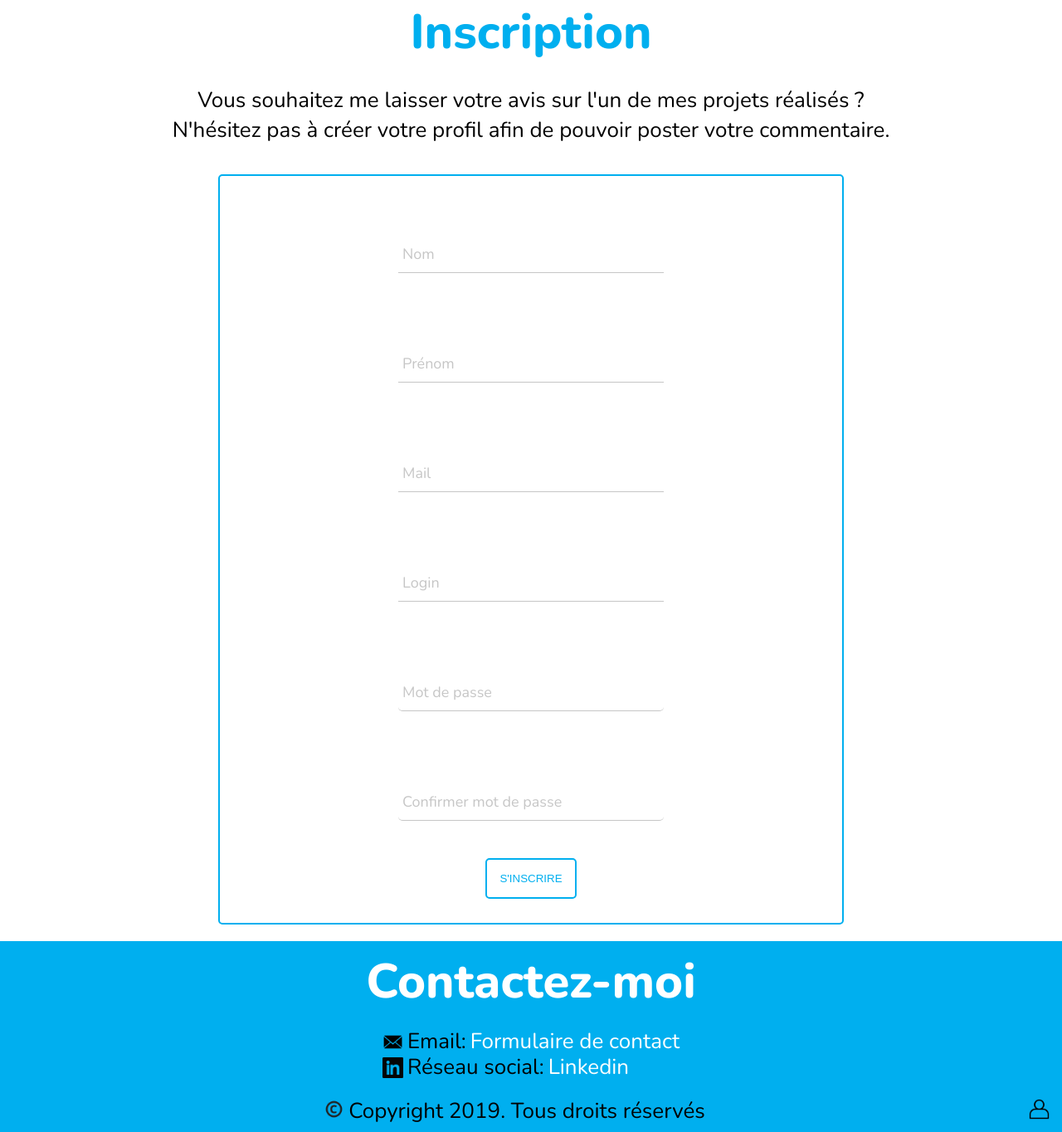
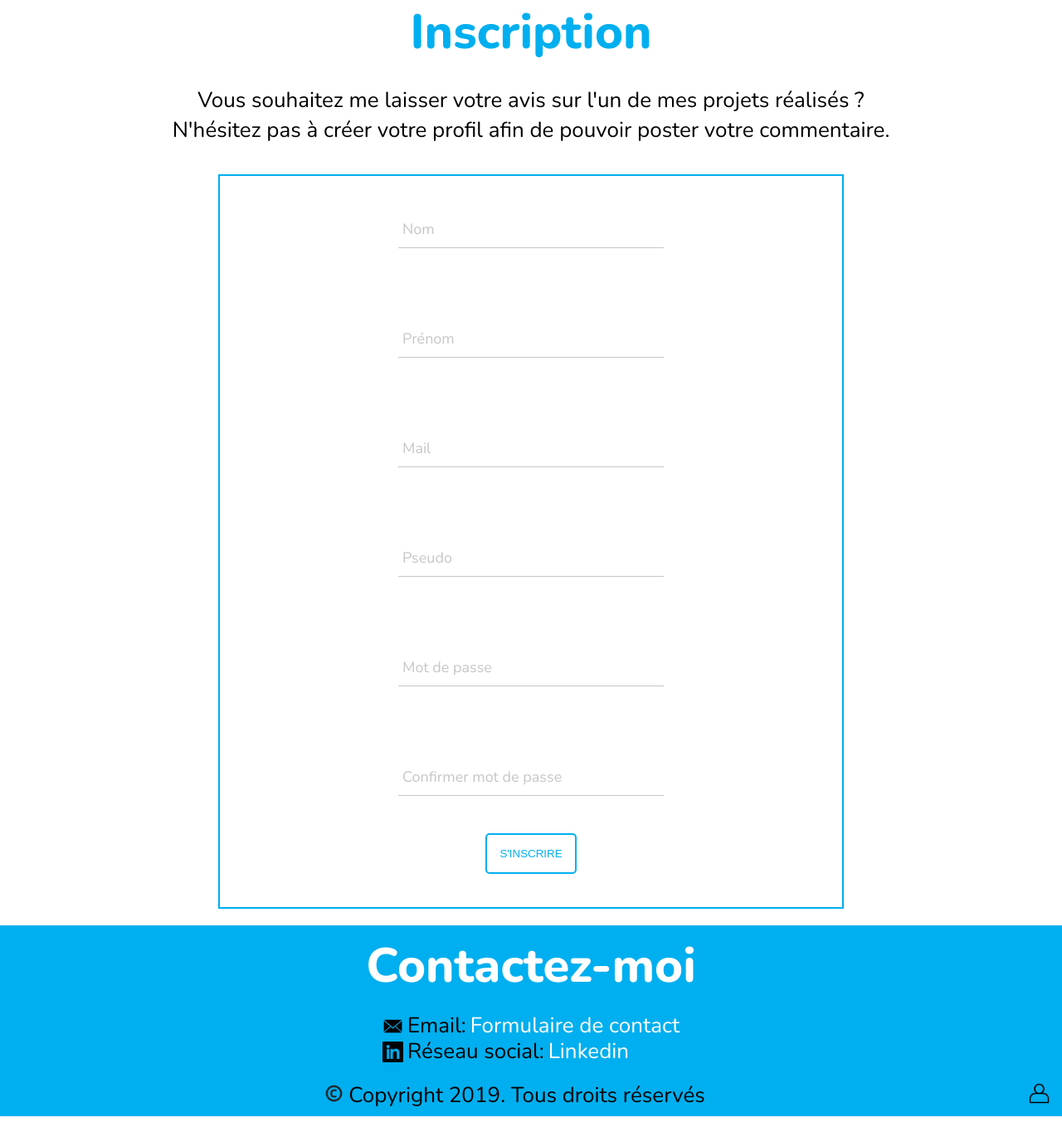
Before and after one commit to Scratchy-Show/Blog-PHP, a PHP site: template views/registration.html.twig in a window 1280 px wide. Shown: the part 403-1767 px from the top of the page at 83% size. Run offline with PHP 8.4, Linux system fonts and the light colour scheme; the template is opened without the code that fills it: most values are stand-ins (such as "Sample title", 1, 10 or a date in 2020); some libraries are stand-ins or nearby versions.

Commit message:
Change of some variable names in the method registration() for better readability. Creating of the checkSingleMail() method in CheckFormValuesController() which checks if the email address is unique. Creating of the getUserByEmail() method in User, which retrieves the user associated with an email address. Added error message if the email address is not unique. Setting up error messages above the fields concerned. Replacement in the views of the term 'login' bu 'username'. Replacement in the controllers and User of the term 'login' by 'username'. Creating the checkSingleUsername() method in CheckFormValuesController, which checks if the nickname is unique. Creating of the getUserByUsername() method in User, which retrieves the user associated with a username. Added error message if username is not unique.

```diff
--- a/public/css/scss/pages/_registration.scss
+++ b/public/css/scss/pages/_registration.scss
@@ -15,13 +15,11 @@
     }
 
     .error-container {
+        width: 90%;
+        margin: auto;
 
         .error {
             @include error;
-        }
-
-        div:nth-last-of-type(1) { // Cible la première div en partant de la fin
-            margin-bottom: 40px;
         }
     }
 
@@ -32,14 +30,6 @@
 
         form {
             @include form;
-            height: 900px;
-
-            .checkPassword {
-
-                input {
-                    border-radius: 5px;
-                }
-            }
         }
     }
 }
--- a/public/css/scss/utilities/_mixins.scss
+++ b/public/css/scss/utilities/_mixins.scss
@@ -134,7 +134,7 @@
 
 @mixin error {
     display: flex;
-    padding: 10px;
+    padding: 15px 10px 10px 10px;
 
     img {
         width: 30px;
@@ -159,9 +159,8 @@
     max-width: 750px;
     margin: auto;
     border: 2px solid $blue;
-    border-radius: 5px;
 
-    .input {
+    .input-container {
         position: relative;
         margin: 45px 0;
 
@@ -216,6 +215,9 @@
         }
     }
 
+    .submit-container {
+        margin-bottom: 40px;
+
         .submit {
             padding: 15px;
             border: 2px solid $blue;
@@ -232,3 +234,4 @@
             }
         }
     }
+}
--- a/public/css/stylesheets/main.css
+++ b/public/css/stylesheets/main.css
@@ -1057,10 +1060,15 @@ footer .copyright-footer .admin-footer {
 .registration-main-container .post-comment p:last-child {
   margin-top: 10px;
 }
-/* line 19, ../scss/pages/_registration.scss */
+/* line 17, ../scss/pages/_registration.scss */
+.registration-main-container .error-container {
+  width: 90%;
+  margin: auto;
+}
+/* line 21, ../scss/pages/_registration.scss */
 .registration-main-container .error-container .error {
   display: flex;
-  padding: 10px;
+  padding: 15px 10px 10px 10px;
 }
 /* line 139, ../scss/utilities/_mixins.scss */
 .registration-main-container .error-container .error img {
@@ -1095,42 +1099,40 @@ footer .copyright-footer .admin-footer {
   max-width: 750px;
   margin: auto;
   border: 2px solid #00afef;
-  border-radius: 5px;
-  height: 900px;
 }
-/* line 164, ../scss/utilities/_mixins.scss */
-.registration-main-container .form-container form .input {
+/* line 163, ../scss/utilities/_mixins.scss */
+.registration-main-container .form-container form .input-container {
   position: relative;
   margin: 45px 0;
 }
-/* line 168, ../scss/utilities/_mixins.scss */
-.registration-main-container .form-container form .input input {
+/* line 167, ../scss/utilities/_mixins.scss */
+.registration-main-container .form-container form .input-container input {
   width: 310px;
   padding: 10px 5px;
   font-size: 18px;
   border: none;
   border-bottom: 1px solid #c6c6c6;
 }
-/* line 175, ../scss/utilities/_mixins.scss */
-.registration-main-container .form-container form .input input:focus {
+/* line 174, ../scss/utilities/_mixins.scss */
+.registration-main-container .form-container form .input-container input:focus {
   outline: none;
 }
-/* line 179, ../scss/utilities/_mixins.scss */
-.registration-main-container .form-container form .input input:focus ~ label, .registration-main-container .form-container form .input input:valid ~ label {
+/* line 178, ../scss/utilities/_mixins.scss */
+.registration-main-container .form-container form .input-container input:focus ~ label, .registration-main-container .form-container form .input-container input:valid ~ label {
   top: -14px;
   font-size: 14px;
   color: #00afef;
 }
-/* line 186, ../scss/utilities/_mixins.scss */
-.registration-main-container .form-container form .input input:focus ~ .border:before {
+/* line 185, ../scss/utilities/_mixins.scss */
+.registration-main-container .form-container form .input-container input:focus ~ .border:before {
   width: 320px;
 }
-/* line 191, ../scss/utilities/_mixins.scss */
-.registration-main-container .form-container form .input input[type="password"] {
+/* line 190, ../scss/utilities/_mixins.scss */
+.registration-main-container .form-container form .input-container input[type="password"] {
   letter-spacing: 0.3em;
 }
-/* line 197, ../scss/utilities/_mixins.scss */
-.registration-main-container .form-container form .input .border:before {
+/* line 196, ../scss/utilities/_mixins.scss */
+.registration-main-container .form-container form .input-container .border:before {
   content: '';
   position: absolute;
   bottom: 0;
@@ -1140,8 +1142,8 @@ footer .copyright-footer .admin-footer {
   background: #00afef;
   transition: 300ms ease all;
 }
-/* line 209, ../scss/utilities/_mixins.scss */
-.registration-main-container .form-container form .input label {
+/* line 208, ../scss/utilities/_mixins.scss */
+.registration-main-container .form-container form .input-container label {
   position: absolute;
   top: 10px;
   left: 5px;
@@ -1149,8 +1151,12 @@ footer .copyright-footer .admin-footer {
   color: #c6c6c6;
   transition: 300ms ease all;
 }
-/* line 219, ../scss/utilities/_mixins.scss */
-.registration-main-container .form-container form .submit {
+/* line 218, ../scss/utilities/_mixins.scss */
+.registration-main-container .form-container form .submit-container {
+  margin-bottom: 40px;
+}
+/* line 221, ../scss/utilities/_mixins.scss */
+.registration-main-container .form-container form .submit-container .submit {
   padding: 15px;
   border: 2px solid #00afef;
   border-radius: 5px;
@@ -1160,12 +1166,8 @@ footer .copyright-footer .admin-footer {
   background: none;
   transition: 0.65s;
 }
-/* line 229, ../scss/utilities/_mixins.scss */
-.registration-main-container .form-container form .submit:hover, .registration-main-container .form-container form .submit:focus {
+/* line 231, ../scss/utilities/_mixins.scss */
+.registration-main-container .form-container form .submit-container .submit:hover, .registration-main-container .form-container form .submit-container .submit:focus {
   color: white;
   box-shadow: inset 135px 0 0 0 #00afef;
 }
-/* line 39, ../scss/pages/_registration.scss */
-.registration-main-container .form-container form .checkPassword input {
-  border-radius: 5px;
-}
--- a/views/registration.html.twig
+++ b/views/registration.html.twig
@@ -12,6 +12,9 @@
             <p>N'hésitez pas à créer votre profil afin de pouvoir poster votre commentaire.</p>
         </div>
 
+        <div class="form-container">
+            <form method="post" action="/registration">
+
                 <div class="error-container">
                     {% if messageLastName starts with 'L' %}
                         <div class="error">
@@ -19,21 +22,62 @@
                             <p class="message">{{ messageLastName }}</p>
                         </div>
                     {% endif %}
+                </div>
+                <div class="input-container">
+                    <input id="lastName" type="text" name="lastName" required="required" />
+                    <span class="border"></span>
+                    <label for="lastName">Nom</label>
+                </div>
 
+                <div class="error-container">
                     {% if messageFirstName starts with 'L' %}
                         <div class="error">
                             <img src="../public/img/icons/prohibited.png" alt="" />
                             <p class="message">{{ messageFirstName }}</p>
                         </div>
                     {% endif %}
+                </div>
+                <div class="input-container">
+                    <input id="firstName" type="text" name="firstName" required="required" />
+                    <span class="border"></span>
+                    <label for="firstName">Prénom</label>
+                </div>
 
+                <div class="error-container">
                     {% if messageEmail starts with 'L' %}
                         <div class="error">
                             <img src="../public/img/icons/prohibited.png" alt="" />
                             <p class="message">{{ messageEmail }}</p>
                         </div>
                     {% endif %}
+                    {% if messageSingleEmail starts with 'C' %}
+                        <div class="error">
+                            <img src="../public/img/icons/prohibited.png" alt="" />
+                            <p class="message">{{ messageSingleEmail }}</p>
+                        </div>
+                    {% endif %}
+                </div>
+                <div class="input-container">
+                    <input id="email" type="text" name="email" required="required" />
+                    <span class="border"></span>
+                    <label for="email">Mail</label>
+                </div>
 
+                <div class="error-container">
+                    {% if messageSingleUsername starts with 'C' %}
+                        <div class="error">
+                            <img src="../public/img/icons/prohibited.png" alt="" />
+                            <p class="message">{{ messageSingleUsername }}</p>
+                        </div>
+                    {% endif %}
+                </div>
+                <div class="input-container">
+                    <input id="username" type="text" name="username" required="required" />
+                    <span class="border"></span>
+                    <label for="username">Pseudo</label>
+                </div>
+
+                <div class="error-container">
                     {% if messagePassword starts with 'L' %}
                         <div class="error">
                             <img src="../public/img/icons/prohibited.png" alt="" />
@@ -41,40 +85,20 @@
                         </div>
                     {% endif %}
                 </div>
-
-        <div class="form-container">
-            <form method="post" action="/registration">
-                <div class="input">
-                    <input id="lastName" type="text" name="lastName" required="required" />
-                    <span class="border"></span>
-                    <label for="lastName">Nom</label>
-                </div>
-                <div class="input">
-                    <input id="firstName" type="text" name="firstName" required="required" />
-                    <span class="border"></span>
-                    <label for="firstName">Prénom</label>
-                </div>
-                <div class="input">
-                    <input id="email" type="text" name="email" required="required" />
-                    <span class="border"></span>
-                    <label for="email">Mail</label>
-                </div>
-                <div class="input">
-                    <input id="login" type="text" name="login" required="required" />
-                    <span class="border"></span>
-                    <label for="login">Login</label>
-                </div>
-                <div class="input checkPassword">
+                <div class="input-container checkPassword">
                     <input id="password" type="password" name="password" required="required" />
                     <span class="border"></span>
                     <label for="password">Mot de passe</label>
                 </div>
-                <div class="input checkPassword">
+                <div class="input-container checkPassword">
                     <input id="confirm" type="password" name="confirm" required="required" />
                     <span class="border"></span>
                     <label for="confirm">Confirmer mot de passe</label>
                 </div>
+
+                <div class="submit-container">
                     <input class="submit" type="submit" value="S'inscrire" />
+                </div>
             </form>
         </div>
     </div>
```
Also changed, not shown: other parts of public/css/stylesheets/main.css (+27 -28 lines), controllers/AdminController.php (+27 -20 lines), controllers/CheckFormValuesController.php (+32 -1 lines), models/User.php (+59 -29 lines), views/login.html.twig (+7 -5 lines). Lines whose indentation alone changed are shown as unchanged.
